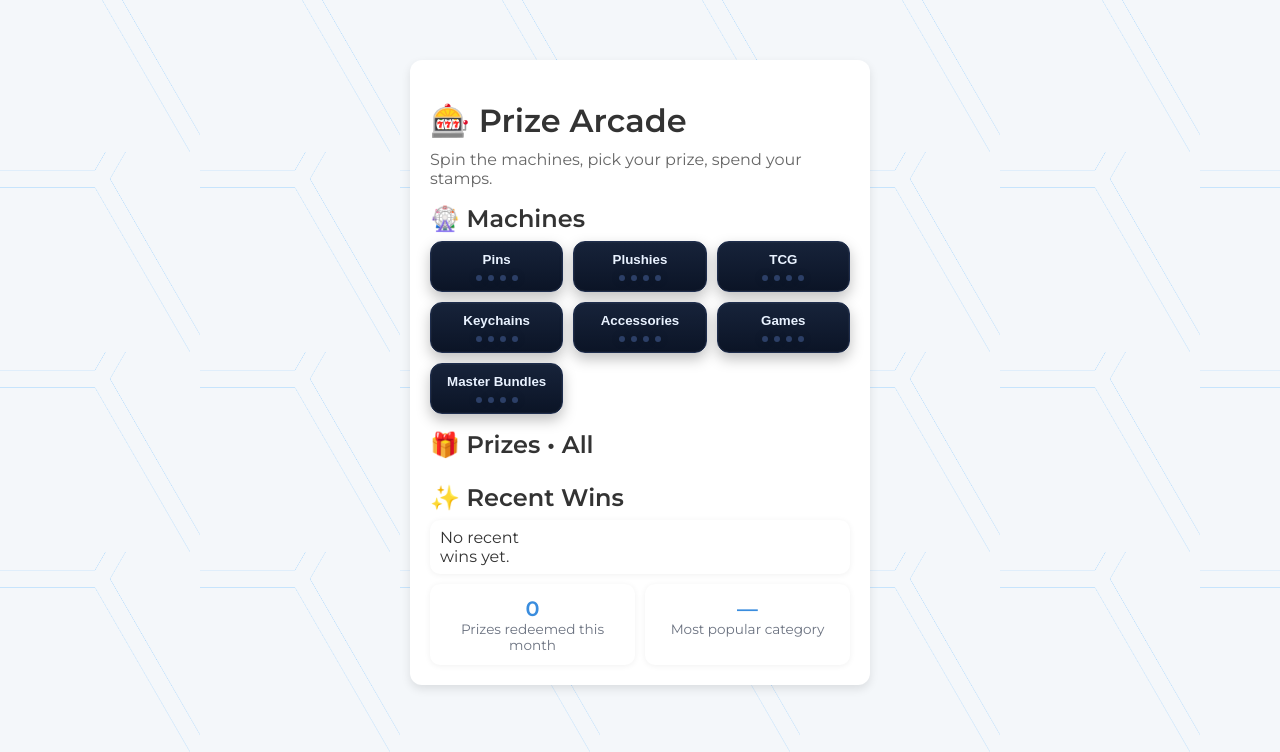
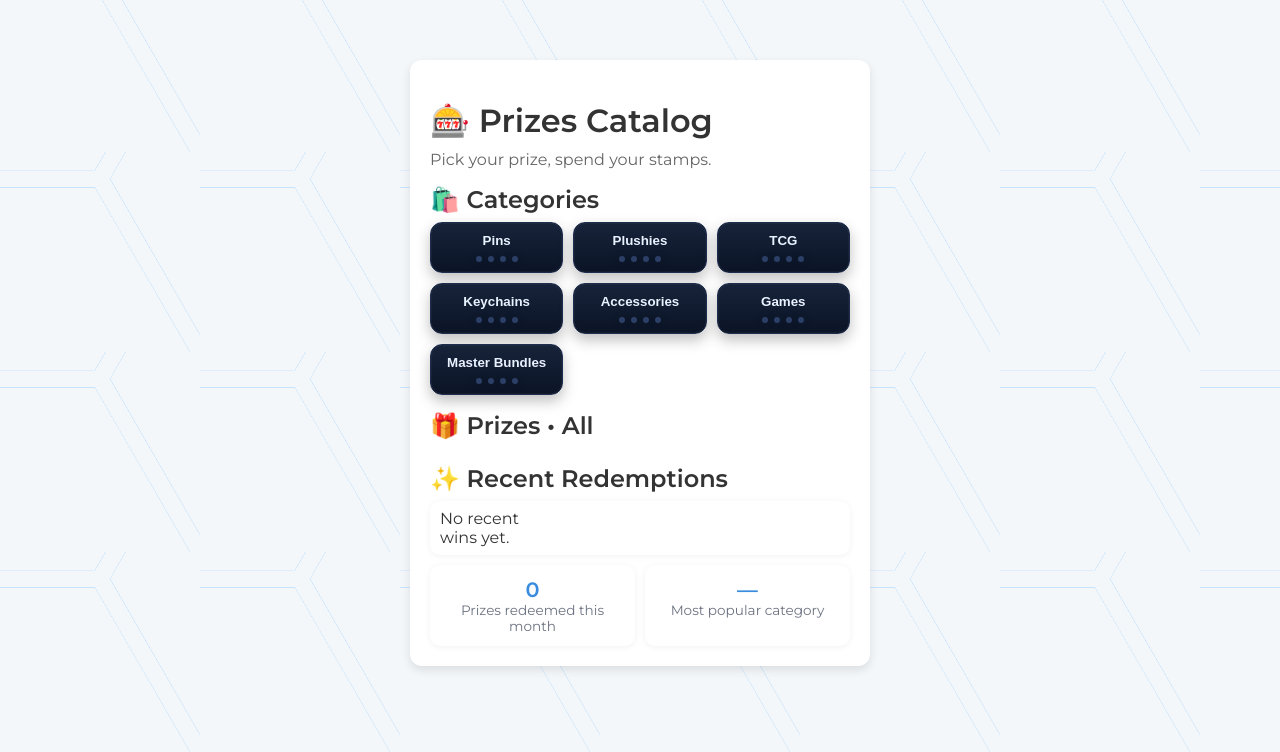
Before and after one commit to raidingdoncaster/JigglyLogin, a Flask app: page /catalog in a window 1280 px wide. Shown: the part 48-800 px from the top of the page. Run offline with Flask 3, Linux system fonts and the light colour scheme; parts of the project's set-up code (start-up, migrations or seed data) failed here and were passed over.

Commit message:
Auto-deploy update (20250929-0850-5e5757c)

```diff
--- a/templates/catalog.html
+++ b/templates/catalog.html
@@ -1,17 +1,17 @@
 {% extends "base.html" %}
 {% block content %}
 
-<h1 style="margin-bottom:10px;">🎰 Prize Arcade</h1>
-<p style="margin-top:0;color:#666;">Spin the machines, pick your prize, spend your stamps.</p>
+<h1 style="margin-bottom:10px;">🎰 Prizes Catalog</h1>
+<p style="margin-top:0;color:#666;">Pick your prize, spend your stamps.</p>
 
-<!-- JACKPOT SPOTLIGHT -->
+<!-- SPOTLIGHT -->
 {% if featured %}
 <div class="spotlight">
   <div class="spotlight-img" style="background-image:url('{{ featured.image_url or url_for('static', filename='icons/catalog-app.png') }}');"></div>
   <div class="spotlight-meta">
     <div class="chip">🔥 Featured</div>
     <h2>{{ featured.name }}</h2>
-    <p class="desc">{{ featured.description or 'A special pick from the Arcade!' }}</p>
+    <p class="desc">{{ featured.description or 'A special pick from the Catalog!' }}</p>
     <div class="row">
       <span class="pill">🪙 {{ featured.cost_stamps }} stamps</span>
       <span class="pill {{ 'low' if (featured.stock or 0) <= 3 else '' }}">📦 {{ featured.stock }} in stock</span>
@@ -21,8 +21,8 @@
 </div>
 {% endif %}
 
-<!-- ARCADE MACHINES (CATEGORIES) -->
-<h2 class="section-title">🎡 Machines</h2>
+<!-- (CATEGORIES) -->
+<h2 class="section-title">🛍️ Categories</h2>
 <div class="machines">
   {% for label in category_order %}
   <button class="machine" data-cat="{{ label }}">
@@ -68,7 +68,7 @@
 </div>
 
 <!-- RECENT WINS -->
-<h2 class="section-title">✨ Recent Wins</h2>
+<h2 class="section-title">✨ Recent Redemptions</h2>
 <ul class="wins">
   {% for w in recent_wins %}
   <li>
```
